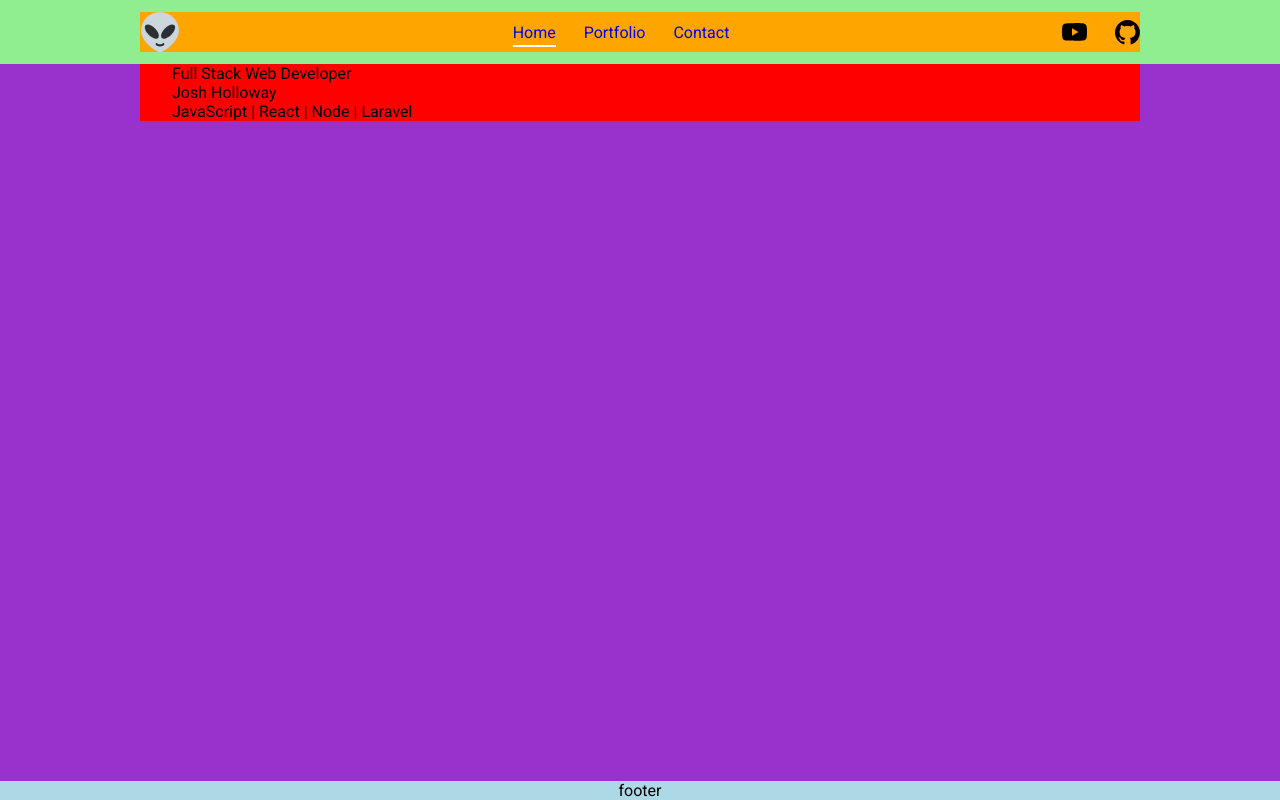
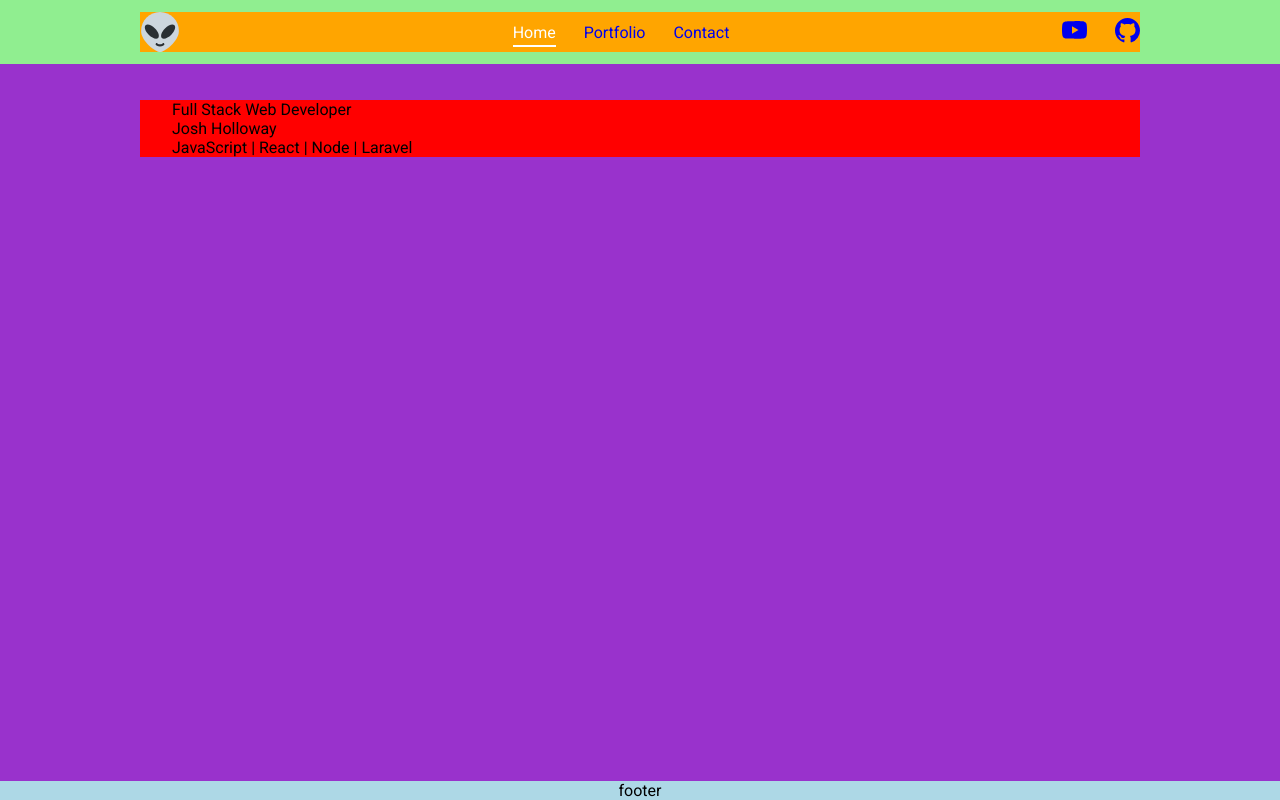
Before and after one commit to joshdotjs/portfolio, a Next.js app: page / in a window 1280 px wide. Built offline with nearby package versions, Linux system fonts and the light colour scheme.

Commit message:
<Link />'s in drawer

```diff
--- a/comps/PageTransition.js
+++ /dev/null
@@ -1,33 +0,0 @@
-import { useRef } from 'react';
-import { TransitionGroup, CSSTransition } from 'react-transition-group';
-
-// ==============================================
-
-const PageTransisions = ({ children, route }) => {
-
-  // --------------------------------------------
-
-  const ref = useRef(null);
-
-  // --------------------------------------------
-
-  return (
-    <>
-      <TransitionGroup component={null}>
-        <CSSTransition key={route} classNames='page' timeout={1000}>
-          <div ref={ref}>
-            {children}
-          </div>
-        </CSSTransition>
-      </TransitionGroup>
-
-      <div className='wipe' />
-    </>
-  );
-
-  // --------------------------------------------
-};
-
-// ==============================================
-
-export default PageTransisions;
--- a/comps/_layout/drawer-nav.js
+++ b/comps/_layout/drawer-nav.js
@@ -1,22 +1,24 @@
 import { useState, useEffect, useRef } from 'react';
 import { createPortal } from 'react-dom';
+import Link from 'next/link';
 import { gsap } from 'gsap';
 
 
 // ==============================================
 
-const Navlink = ({idx, active, onClick, refs, children}) => {
+const Navlink = ({idx, active, onClick, refs, href, children}) => {
   return (
     <li
       className="navlink"
     >
-      <div
+      <Link
+        href={href}
         ref={el => refs.current[idx] = el}
         className={`navlink__interior ${idx === active ? 'active' : ''}`}
         onClick={onClick}
       >
         { children }
-      </div>
+      </Link>
     </li>
   );
 };
@@ -48,18 +50,13 @@ const NavDrawer = ({ active_page, setActivePage }) => {
   // --------------------------------------------
 
   openDrawer = () => {
-
-    console.log('openDrawer()');
-
-    if (tl_ref.current) // if cart is still open then reset timeline before opening. Fixes bug where timeline is overwritten with no animation if cart is already open and added to. Cart should always be closed when adding new item, but just in case this ensures the cart is closable if added to when already open if app is in some unforseen state.
-    tl_ref.current.revert();
-
     const tl = gsap.timeline();
-
     tl.add(showOverlay());
     tl.add(slideDrawer(), "<=");
     tl.add(staggerNavlinks(), '=-0.175');
 
+    if (tl_ref.current)
+      tl_ref.current.revert();
     tl_ref.current = tl;
   };
 
@@ -118,11 +115,6 @@ const NavDrawer = ({ active_page, setActivePage }) => {
       ease: "back.out(2.0)",
     });
 
-    // tl.to(refs,  {
-    //   y: '-10px',
-    //   stagger: 0.15,
-    // }, "<=0.1");
-
     return tl;
   };
 
@@ -143,9 +135,9 @@ const NavDrawer = ({ active_page, setActivePage }) => {
         <aside ref={container_ref}>
 
           <ul className="navlinks">
-            <Navlink idx={0} active={active_page} onClick={() => setActivePage(0)} refs={navlink_refs}>Home</Navlink>
-            <Navlink idx={1} active={active_page} onClick={() => setActivePage(1)} refs={navlink_refs}>Portfolio</Navlink>
-            <Navlink idx={2} active={active_page} onClick={() => setActivePage(2)} refs={navlink_refs}>Contact</Navlink>
+            <Navlink idx={0} active={active_page} onClick={() => setActivePage(0)} href="/"          refs={navlink_refs}>Home</Navlink>
+            <Navlink idx={1} active={active_page} onClick={() => setActivePage(1)} href="/portfolio" refs={navlink_refs}>Portfolio</Navlink>
+            <Navlink idx={2} active={active_page} onClick={() => setActivePage(2)} href="/contact"   refs={navlink_refs}>Contact</Navlink>
           </ul>
         </aside>
       </>,
--- a/comps/_layout/drawer-nav.scss
+++ b/comps/_layout/drawer-nav.scss
@@ -37,9 +37,9 @@
       top: 40%;
       // background: orange;
 
-      cursor: pointer;
 
-      li.navlink {
+
+      .navlink {
 
         // background: green;
         width: 100px;
@@ -53,18 +53,22 @@
 
 
         &__interior {
+          // background: red;
+          cursor: pointer;
+
           width: fit-content;
           text-align: center;
-          $anim: 0.2s ease-in-out;
+
           $offset: 2px;
           $padding-bottom: calc(1.5 * #{$offset});
 
+
           border-bottom: $offset solid transparent;
-          margin-bottom: calc(-1 * calc(#{$offset} + #{$padding-bottom}));
+          // margin-bottom: calc(-1 * calc(#{$offset} + #{$padding-bottom}));
           padding-bottom: $padding-bottom;
           transition:
-            border-bottom $anim,
-            color $anim
+          border-bottom 0.2 ease,
+          color 0.125 ease
           ;
 
           &.active {
--- a/comps/_layout/header.js
+++ b/comps/_layout/header.js
@@ -8,14 +8,13 @@ import NavDrawer, { openDrawer } from './drawer-nav';
 
 const Navlink = ({idx, active, onClick, href, children}) => {
   return (
-    <li
+    <Link
       className={`navlink ${idx === active ? 'active' : ''}`}
+      href={href}
       onClick={onClick}
     >
-      <Link href={href}>
       { children }
     </Link>
-    </li>
   );
 };
 
@@ -54,20 +53,17 @@ export default function Header() {
           </ul>
 
           <ul className="socials">
-            <li className="social">
-              <a href="https://www.youtube.com/@joshDotJS">
+            <a className="social" href="https://www.youtube.com/@joshDotJS">
               <svg xmlns="http://www.w3.org/2000/svg" width="25" height="25" fill="currentColor" className="bi bi-youtube" viewBox="0 0 16 16">
                 <path d="M8.051 1.999h.089c.822.003 4.987.033 6.11.335a2.01 2.01 0 0 1 1.415 1.42c.101.38.172.883.22 1.402l.01.104.022.26.008.104c.065.914.073 1.77.074 1.957v.075c-.001.194-.01 1.108-.082 2.06l-.008.105-.009.104c-.05.572-.124 1.14-.235 1.558a2.007 2.007 0 0 1-1.415 1.42c-1.16.312-5.569.334-6.18.335h-.142c-.309 0-1.587-.006-2.927-.052l-.17-.006-.087-.004-.171-.007-.171-.007c-1.11-.049-2.167-.128-2.654-.26a2.007 2.007 0 0 1-1.415-1.419c-.111-.417-.185-.986-.235-1.558L.09 9.82l-.008-.104A31.4 31.4 0 0 1 0 7.68v-.123c.002-.215.01-.958.064-1.778l.007-.103.003-.052.008-.104.022-.26.01-.104c.048-.519.119-1.023.22-1.402a2.007 2.007 0 0 1 1.415-1.42c.487-.13 1.544-.21 2.654-.26l.17-.007.172-.006.086-.003.171-.007A99.788 99.788 0 0 1 7.858 2h.193zM6.4 5.209v4.818l4.157-2.408L6.4 5.209z"/>
               </svg>
             </a>
-            </li>
-            <li className="social">
-              <a href="https://github.com/joshdotjs">
+
+            <a className="social" href="https://github.com/joshdotjs">
               <svg xmlns="http://www.w3.org/2000/svg" width="25" height="25" fill="currentColor" className="bi bi-github" viewBox="0 0 16 16">
                 <path d="M8 0C3.58 0 0 3.58 0 8c0 3.54 2.29 6.53 5.47 7.59.4.07.55-.17.55-.38 0-.19-.01-.82-.01-1.49-2.01.37-2.53-.49-2.69-.94-.09-.23-.48-.94-.82-1.13-.28-.15-.68-.52-.01-.53.63-.01 1.08.58 1.23.82.72 1.21 1.87.87 2.33.66.07-.52.28-.87.51-1.07-1.78-.2-3.64-.89-3.64-3.95 0-.87.31-1.59.82-2.15-.08-.2-.36-1.02.08-2.12 0 0 .67-.21 2.2.82.64-.18 1.32-.27 2-.27.68 0 1.36.09 2 .27 1.53-1.04 2.2-.82 2.2-.82.44 1.1.16 1.92.08 2.12.51.56.82 1.27.82 2.15 0 3.07-1.87 3.75-3.65 3.95.29.25.54.73.54 1.48 0 1.07-.01 1.93-.01 2.2 0 .21.15.46.55.38A8.012 8.012 0 0 0 16 8c0-4.42-3.58-8-8-8z"/>
               </svg>
             </a>
-            </li>
           </ul>
 
           <div id="hamburger" onClick={() => openDrawer()}>
--- a/comps/_layout/header.scss
+++ b/comps/_layout/header.scss
@@ -4,6 +4,7 @@
 // ==============================================
 
 header {
+  width: 100vw;
 
   > div { // container
     display: flex;
@@ -22,7 +23,8 @@ header {
         display: flex;
       }
 
-      > li {
+      .navlink,
+      .social {
         a {
           display: flex;
           svg {
@@ -35,28 +37,26 @@ header {
           margin-right: 1.75rem;
         }
       }
-
     }
 
-    $anim: 0.2s ease-in-out;
+
     ul.navlinks {
-      cursor: pointer;
 
-      li.navlink {
+      a.navlink {
+        cursor: pointer;
         $offset: 2px;
         $padding-bottom: calc(1.5 * #{$offset});
 
         border-bottom: $offset solid transparent;
         margin-bottom: calc(-1 * calc(#{$offset} + #{$padding-bottom}));
         padding-bottom: $padding-bottom;
-        transition:
-          border-bottom $anim,
-          color $anim
-        ;
+
+        transition: all 0.2s ease;
 
         &.active {
           border-bottom: $offset solid white;
           color: white;
+
         }
         &:hover {
           color: white;
@@ -64,8 +64,8 @@ header {
       }
     }
     ul.socials {
-      li.social svg {
-        transition: color $anim;
+      a.social svg {
+        transition: color 0.125 ease;
         &:hover {
           color: white;
         }
--- a/comps/page-transition.scss
+++ /dev/null
@@ -1,48 +0,0 @@
-.page {
-
-  &-enter {
-  }
-
-  &-enter-active {
-    position: absolute;
-    top: 0;
-    left: 0;
-    width: 100%;
-    opacity: 0;
-  }
-
-  &-exit {
-    ~ .wipe {
-      transform: translateY(100%);
-    }
-  }
-  &-exit-active {
-    ~ .wipe {
-      transform: translateY(0);
-      transition: transform 1s ease;
-    }
-
-    main {
-      // transform: translateY(-${(props) => props.routingPageOffset}px);
-      transform: translateY( var(--page-offset) );
-    }
-  }
-  &-enter-done {
-    ~ .wipe {
-      transform: translateY(-100%);
-      transition: transform 1s ease;
-    }
-  }
-}
-
-.wipe {
-  position: fixed;
-  top: 0;
-  left: 0;
-  width: 100%;
-  height: 100vh;
-  background: rgba(0, 0, 0, 1); /*#aaa; */
-  z-index: 5;
-
-  transform: translateY(100%);
-}
--- a/css/__layout.scss
+++ b/css/__layout.scss
@@ -4,19 +4,19 @@
 @forward 'css/partials/sticky-footer';
 @forward 'css/partials/gutters';
 
-
-
+// ==============================================
 
 body {
   margin: 0;
   min-width: 325px;
 
-  header {
+  header { position: fixed;
     background: lightgreen;
     z-index: 10; // .wite: 5, header/footer: 10
   }
 
   main {
+    margin-top: 100px; // offset fixed navbar
   }
 
   footer {
@@ -24,3 +24,11 @@ body {
     z-index: 10; // .wite: 5, header/footer: 10
   }
 }
+
+// ==============================================
+
+// steelblue
+// dodgerblue
+// papayawhip
+// tomatoe
+// rebeccapurple
--- a/pages/_app.js
+++ b/pages/_app.js
@@ -1,50 +1,23 @@
-import { useState, useEffect } from 'react';
-import { useRouter } from 'next/router';
-
 import Layout from 'comps/_layout/_layout';
-import PageTransisions from 'comps/PageTransition';
 
 // Layout:
 import 'css/__layout.scss';
 import 'comps/_layout/header.scss';
 import 'comps/_layout/footer.scss';
 import 'comps/_layout/drawer-nav.scss';
-import 'comps/page-transition.scss';
 
 // Pages:
 import 'css/home.scss';
 import 'pages/videos/ecommerce/2023.scss';
 
-import css from 'util/css';
-
 // ==============================================
 
 export default function App({ Component, pageProps }) {
-
-  // --------------------------------------------
-
-  const router = useRouter();
-
-  // --------------------------------------------
-
-  useEffect(() => {
-    const pageChange = () => {
-      css.set('page-offset', `-${window.scrollY}px`);
-    };
-    router.events.on('routeChangeStart', pageChange);
-  }, [router.events]);
-
-  // --------------------------------------------
-
   return (
     <Layout>
-      <PageTransisions
-        route={router.asPath}
-      >
-        <Component {...pageProps} />
-      </PageTransisions>
+      <Component {...pageProps} />
     </Layout>
-  )
+  );
 }
 
 // ==============================================
```
Lines whose indentation alone changed are shown as unchanged.
